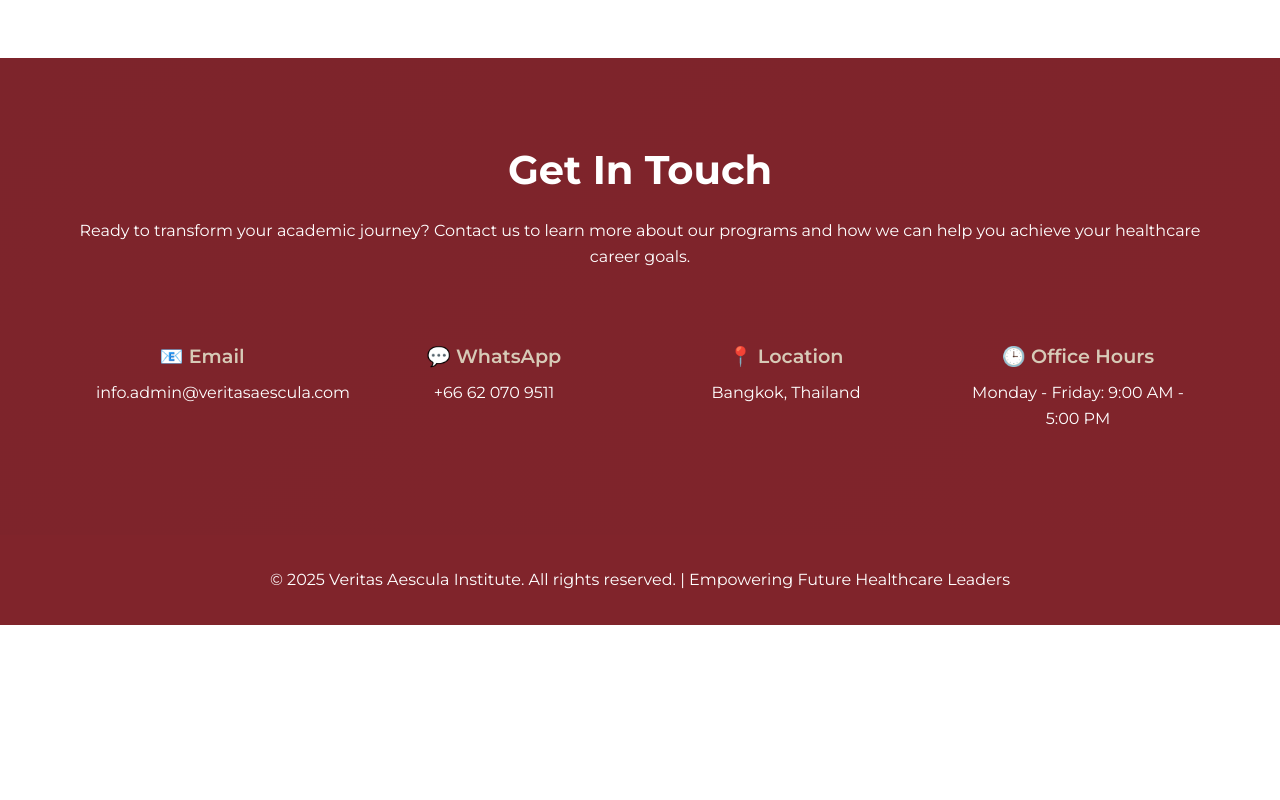
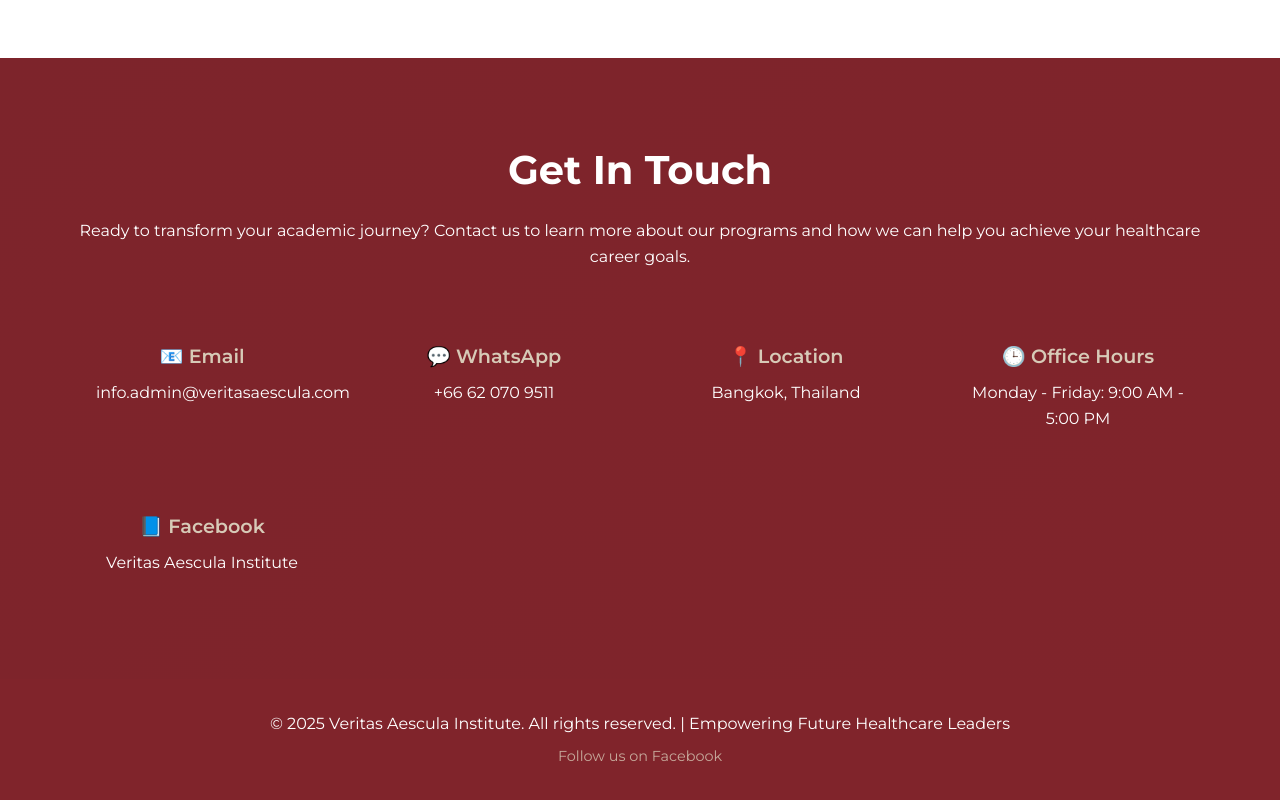
Before and after one commit to ApostleMed/veritasaescula, a plain HTML site: page index.html in a window 1280 px wide. Shown: the part 6321-7121 px from the top of the page. Before the commit the page ends 6946 px from the top, so only its background shows below. Drawn offline with Linux system fonts and the light colour scheme.

Commit message:
Add Facebook page link to contact, footer, and structured data

```diff
--- a/index.html
+++ b/index.html
@@ -49,6 +49,7 @@
         "email": "info.admin@veritasaescula.com"
       },
       "sameAs": [
+        "https://www.facebook.com/profile.php?id=61560294959066",
         "https://github.com/ApostleMed/veritasaescula"
       ],
       "hasOfferCatalog": {
@@ -1018,6 +1019,10 @@
                     <h4>🕒 Office Hours</h4>
                     <p>Monday - Friday: 9:00 AM - 5:00 PM</p>
                 </div>
+                <div class="contact-item animate-on-scroll">
+                    <h4>📘 Facebook</h4>
+                    <p><a href="https://www.facebook.com/profile.php?id=61560294959066" target="_blank" rel="noopener">Veritas Aescula Institute</a></p>
+                </div>
             </div>
         </div>
     </section>
@@ -1026,6 +1031,9 @@
     <footer>
         <div class="container">
             <p>&copy; 2025 Veritas Aescula Institute. All rights reserved. | Empowering Future Healthcare Leaders</p>
+            <p style="margin-top:0.5rem;font-size:0.9rem;opacity:0.8;">
+                <a href="https://www.facebook.com/profile.php?id=61560294959066" target="_blank" rel="noopener" style="color:var(--light-beige);text-decoration:none;">Follow us on Facebook</a>
+            </p>
         </div>
     </footer>
 
```
